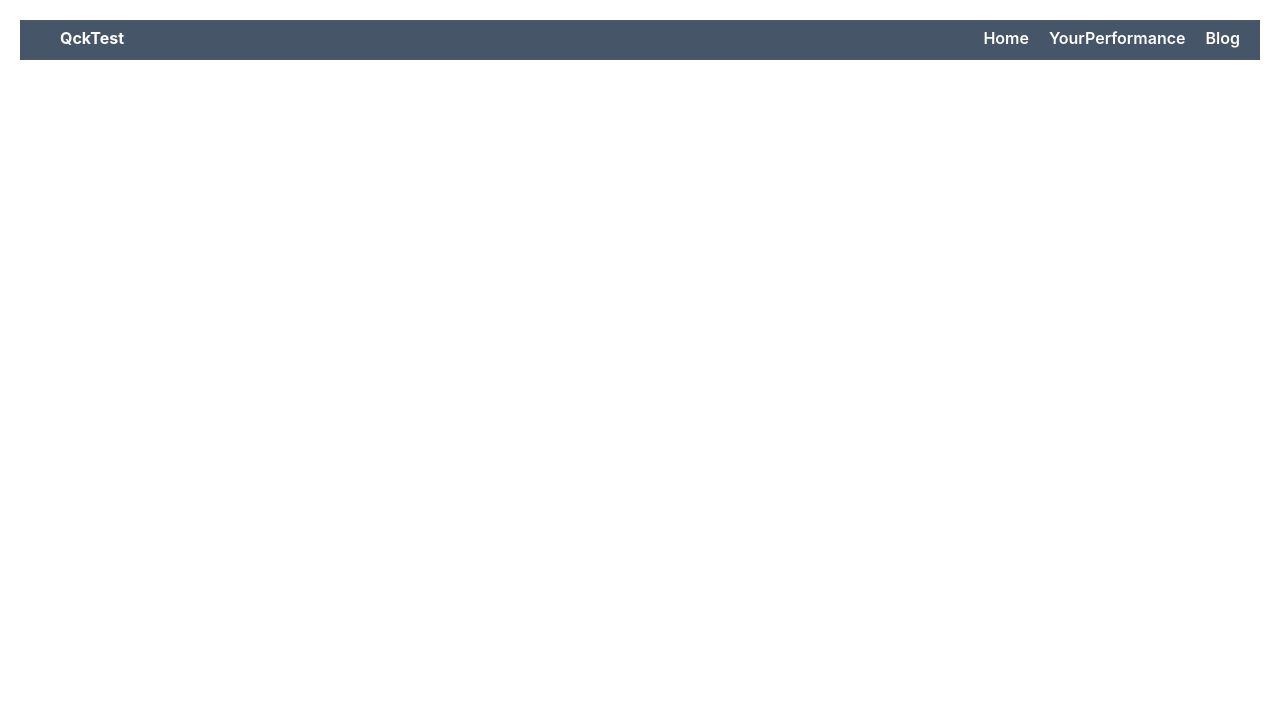
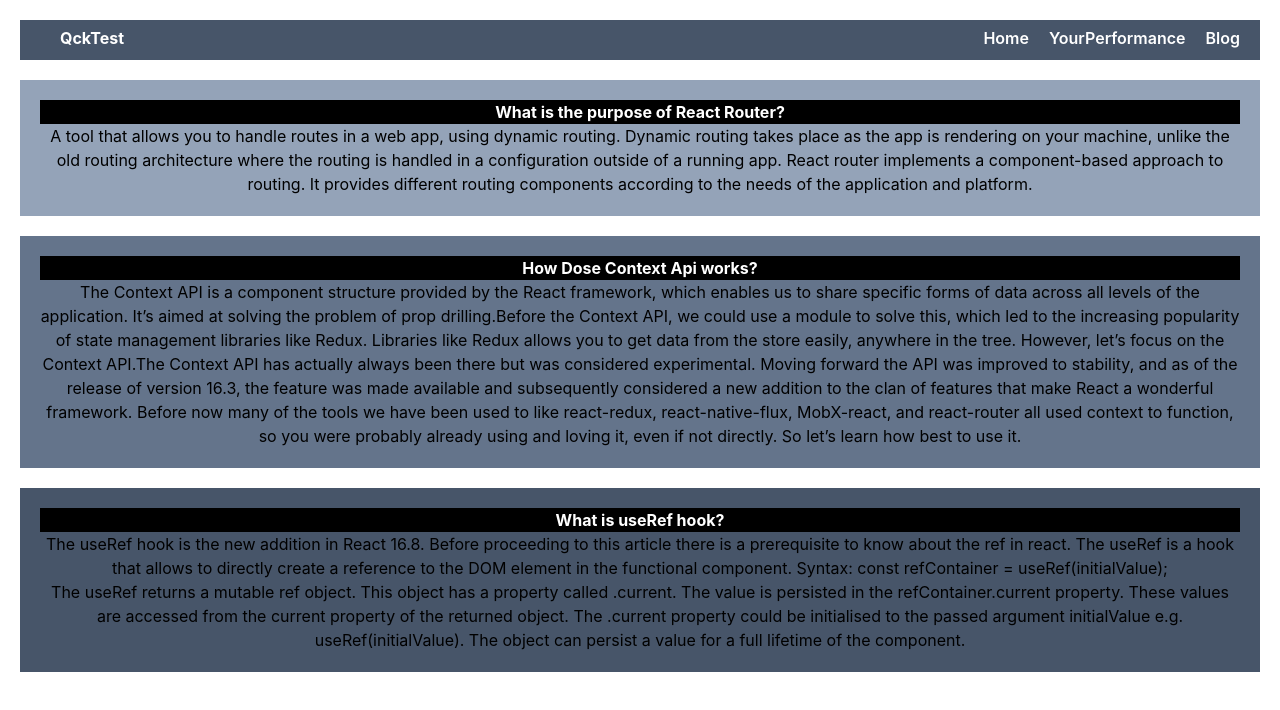
Before and after one commit to RAZYANIK/QckTest, a React (Create React App) app: page /blog in a window 1280 px wide. Shown: the top 710 px of the page. Built offline with nearby package versions, Linux system fonts and the light colour scheme.

Commit message:
5th commit

```diff
--- a/src/App.js
+++ b/src/App.js
@@ -4,7 +4,7 @@ import './App.css';
 import Blog from './Components/Blog/Blog';
 import Home from './Components/Home/Home';
 import Question from './Components/Question/Question';
-import QuizTopics from './Components/QuizTopics/QuizTopics';
+
 import YourPerformanceStat from './Components/YourPerformanceStat/YourPerformanceStat';
 import Main from './Layout/Main';
 
@@ -13,7 +13,7 @@ const router = createBrowserRouter([
     path: '/',
     element: <Main></Main>, children: [
       {
-        path: '/home',
+        path: '/',
         loader: async () => {
           return fetch('https://openapi.programming-hero.com/api/quiz')
         },
--- a/src/Components/Blog/Blog.js
+++ b/src/Components/Blog/Blog.js
@@ -3,7 +3,27 @@ import React from 'react';
 const Blog = () => {
     return (
         <div>
+            <div className='bg-slate-400 m-5 p-5'>
+                <h1 className='bg-black text-white font-bold' > What is the purpose of React Router?</h1>
+                <p>A tool that allows you to handle routes in a web app, using dynamic routing. Dynamic routing takes place as the app is rendering on your machine, unlike the old routing architecture where the routing is handled in a configuration outside of a running app. React router implements a component-based approach to routing. It provides different routing components according to the needs of the application and platform.</p>
+            </div>
+            <div className='bg-slate-500 m-5 p-5'>
+                <h1 className='bg-black text-white font-bold'> How Dose Context Api works?</h1>
+                <p>The Context API is a component structure provided by the React framework, which enables us to share specific forms of data across all levels of the application. It’s aimed at solving the problem of prop drilling.Before the Context API, we could use a module to solve this, which led to the increasing popularity of state management libraries like Redux. Libraries like Redux allows you to get data from the store easily, anywhere in the tree. However, let’s focus on the Context API.The Context API has actually always been there but was considered experimental. Moving forward the API was improved to stability, and as of the release of version 16.3, the feature was made available and subsequently considered a new addition to the clan of features that make React a wonderful framework.
 
+                    Before now many of the tools we have been used to like react-redux, react-native-flux, MobX-react, and react-router all used context to function, so you were probably already using and loving it, even if not directly. So let’s learn how best to use it.</p>
+            </div>
+            <div className='bg-slate-600 m-5 p-5 '>
+                <h1 className='bg-black text-white font-bold'> What is useRef hook?</h1>
+                <p>The useRef hook is the new addition in React 16.8. Before proceeding to this article there is a prerequisite to know about the ref in react.
+                    The useRef is a hook that allows to directly create a reference to the DOM element in the functional component.
+
+                    Syntax:
+
+                    const refContainer = useRef(initialValue);
+                    <br />
+                    The useRef returns a mutable ref object. This object has a property called .current. The value is persisted in the refContainer.current property. These values are accessed from the current property of the returned object. The .current property could be initialised to the passed argument initialValue e.g. useRef(initialValue). The object can persist a value for a full lifetime of the component. </p>
+            </div>
         </div>
     );
 };
--- a/src/Components/Header/Header.js
+++ b/src/Components/Header/Header.js
@@ -9,7 +9,7 @@ const Header = () => {
                     <h1>QckTest</h1>
                 </div>
                 <div className='Link'>
-                    <NavLink className={({ isActive }) => isActive ? 'active' : undefined} to='/home'>Home</NavLink>
+                    <NavLink className={({ isActive }) => isActive ? 'active' : undefined} to='/'>Home</NavLink>
 
                     <NavLink className='pl-5' to='/yourPerformance'>YourPerformance</NavLink>
                     <NavLink className='pl-5 mr-5' to='/blog'>Blog</NavLink>
--- a/src/Components/Question/Question.js
+++ b/src/Components/Question/Question.js
@@ -1,19 +1,37 @@
-import React from 'react';
+import React, { useState } from 'react';
 import { useLoaderData } from 'react-router-dom';
 import QuestionItems from '../QuestionItems/QuestionItems';
 
 const Question = () => {
+
+    const [correctAnswer, setCorrectAnswer] = useState("");
     const question = useLoaderData();
-    const { id } = question.data;
+
     return (
+        <div>
+            <input type="checkbox" id="my-modal-3" className="modal-toggle" />
+            <div className="modal">
+                <div className="modal-box relative">
+
+                    <h3 className="text-lg font-semibold text-black">
+                        {" "}
+                        The correct answer is:{" "}
+                        <span className="text-orange-400">{correctAnswer}</span>
+                    </h3>
+                </div>
+            </div>
             <div>
                 {question.data.questions.map((questionItem) => (
                     <QuestionItems
                         key={questionItem.id}
                         questionItem={questionItem}
+                        setCorrectAnswer={setCorrectAnswer}
                     ></QuestionItems>
                 ))}
             </div>
+
+        </div>
+
     );
 };
 
--- a/src/Components/QuestionItems/QuestionItems.js
+++ b/src/Components/QuestionItems/QuestionItems.js
@@ -3,23 +3,23 @@ import { EyeIcon } from "@heroicons/react/24/solid";
 import { ToastContainer, toast } from "react-toastify";
 import "react-toastify/dist/ReactToastify.css";
 
-const QuestionItems = ({ questionItem }) => {
-    const { id, question, correctAnswer, options } = questionItem;
+const QuestionItems = ({ questionItem, setCorrectAnswer }) => {
+    const { question, correctAnswer, options } = questionItem;
 
     const [selectedOption, setSelectedOption] = useState('');
 
-    const showCorrectAnswer = (e) => {
-        if (question === e.target.value) {
-            console.log(correctAnswer);
-        }
+    const showCorrectAnswer = () => {
+        setCorrectAnswer(correctAnswer);
     };
+
     const isSelected = (value) => selectedOption === value;
+
     const handleOptionClick = (e) => {
         setSelectedOption(e.target.value);
         if (e.target.value === correctAnswer) {
             toast.success("This is correct", {
                 position: "top-center",
-                autoClose: 5000,
+                autoClose: 3000,
                 hideProgressBar: false,
                 closeOnClick: true,
                 pauseOnHover: true,
@@ -30,7 +30,7 @@ const QuestionItems = ({ questionItem }) => {
         } else {
             toast.error("Your Ans is incorrect. Please try again!", {
                 position: "top-center",
-                autoClose: 5000,
+                autoClose: 3000,
                 hideProgressBar: false,
                 closeOnClick: true,
                 pauseOnHover: true,
@@ -44,27 +44,13 @@ const QuestionItems = ({ questionItem }) => {
         <div className="mt-10 bg-orange-300 p-10 rounded-3xl">
             <div className="flex justify-between items-center mb-5">
                 <h1 className="text-lg font-bold text-orange-800">{question}</h1>
-                <button onClick={showCorrectAnswer}>
-                    <label htmlFor="my-modal" className="modal-button">
-                        <EyeIcon className="h-6 w-6 text-white pl-1" />
+                <button onClick={showCorrectAnswer} className="hover:cursor-pointer focus:cursor-pointer cursor-pointer btn" >
+                    <label htmlFor="my-modal-3" >
+                        <EyeIcon className="h-6 w-6 text-slate-400 text-center" />
                     </label>
                 </button>
+            </div>
 
-                <input type="checkbox" id="my-modal" className="modal-toggle" />
-                <div className="modal">
-                    <div className="modal-box">
-                        <h3 className="font-bold text-lg">
-                            The correct answer is: {correctAnswer}
-                        </h3>
-                        <div className="modal-action">
-                            <button>
-                                <label htmlFor=""> Close</label>
-                            </button>
-                        </div>
-                    </div>
-                </div>
-
-            </div>
             <div className="bg-slate-700 my-4 p-4 rounded-lg flex items-center"
                 id="option-item-1">
                 <input
--- a/src/Components/topic/Topic.js
+++ b/src/Components/topic/Topic.js
@@ -16,7 +16,7 @@ const Topic = ({ topic }) => {
             <img src={logo} alt="" />
             <h1>{name}</h1>
             <h2>Total Question: {total}</h2>
-            <button className='btn font-bold text-teal-100' onClick={goToQuestions}>Start Quiz</button>
+            <button className='btn font-bold text-white rounded-5' onClick={goToQuestions}>Start Quiz</button>
         </div>
 
     );
```
Also changed, not shown: 1 other file (tests, documents, lock files or other folders). Lines whose indentation alone changed are shown as unchanged.
